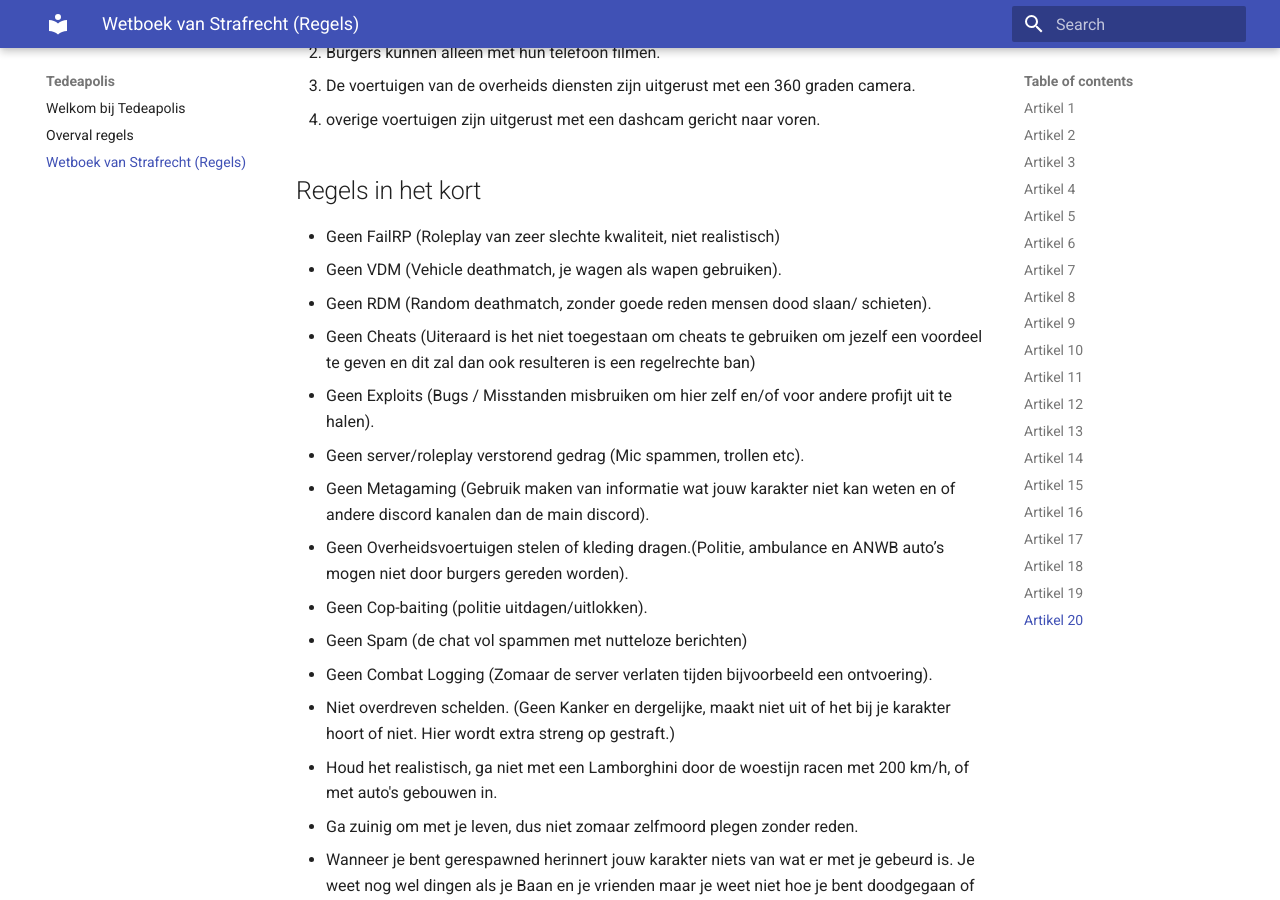
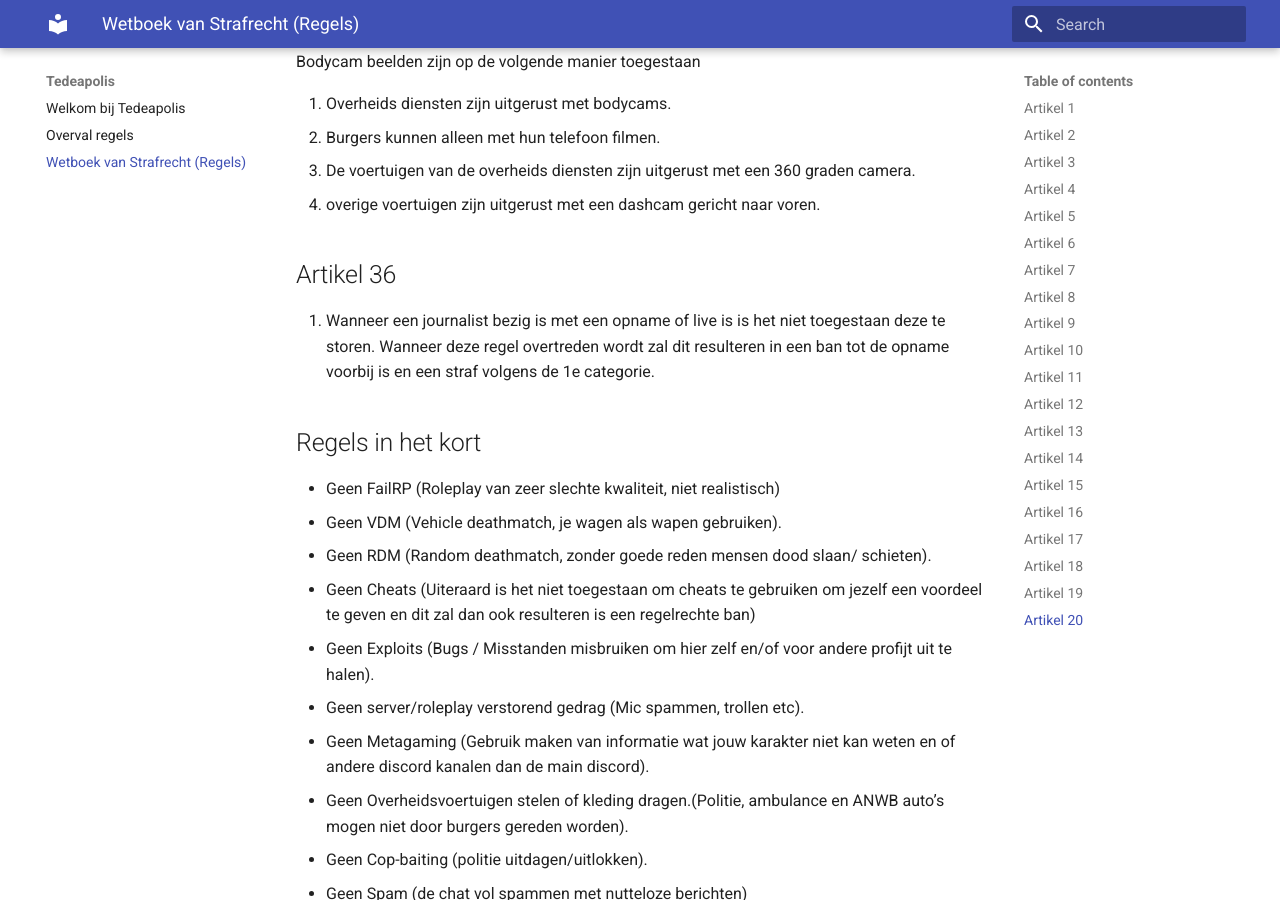
Before and after one commit to Tedeapolis/Tedeapolis, an MkDocs documentation site: the page built from docs/Wetboek.md, in a window 1280 px wide and 900 px high, scrolled down 10066 px. Built offline with MkDocs 1.6.1 and Material for MkDocs 9.7.7, drawn with Linux system fonts in a browser that asks for light colours; some of the changed text lies outside the part shown.

```diff
--- a/docs/Wetboek.md
+++ b/docs/Wetboek.md
@@ -154,6 +154,7 @@
 2. Bij een overtreding van de wet in lid 1 wordt de persoon gestraft volgens de 1e categorie en wordt het geld teruggegeven aan het slachtoffer.
 3. Contant geld volgens lid 1 is geld wat de persoon op dat moment op zak heeft.
 4. Naast contant geld, geldt lid 1 ook voor het verkopen van bezittingen.
+5. Hou hiermee wel rekening dat het bij het vergrijp zoals beschreven in lid 1 niet de bedoeling is hiermee misbruik te maken van onwetendheid van mensen, dus vermijdt nieuwe spelers met oplichten.
 
 ## Artikel 22
 
@@ -241,6 +242,9 @@
 2. De voertuigen van de overheids diensten zijn uitgerust met een 360 graden camera.
 3. overige voertuigen zijn uitgerust met een dashcam gericht naar voren.
 
+## Artikel 36
+1. Wanneer een journalist bezig is met een opname of live is is het niet toegestaan deze te storen. Wanneer deze regel overtreden wordt zal dit resulteren in een ban tot de opname voorbij is en een straf volgens de 1e categorie.
+
 
 ## Regels in het kort
 
```
